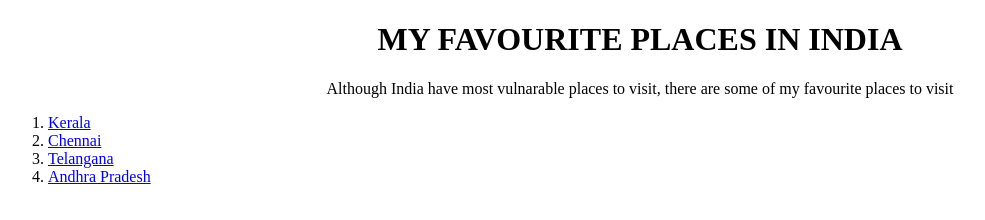
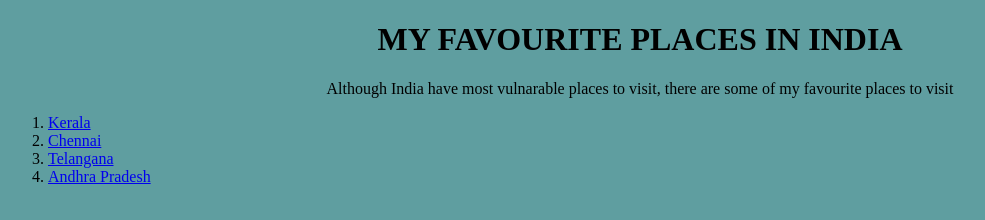
Before and after one commit to sagar-200324/destinstions, a plain HTML site: page index.html in a window 1280 px wide. Shown: the whole page, without its empty margins (0-985 px from the left). Drawn offline with Linux system fonts and the light colour scheme.

Commit message:
Update style.css

```diff
--- a/style.css
+++ b/style.css
@@ -1,6 +1,6 @@
 body{
     background-color:cadetblue;
-    background: url();
+
 
 }
 h1:hover{
```
